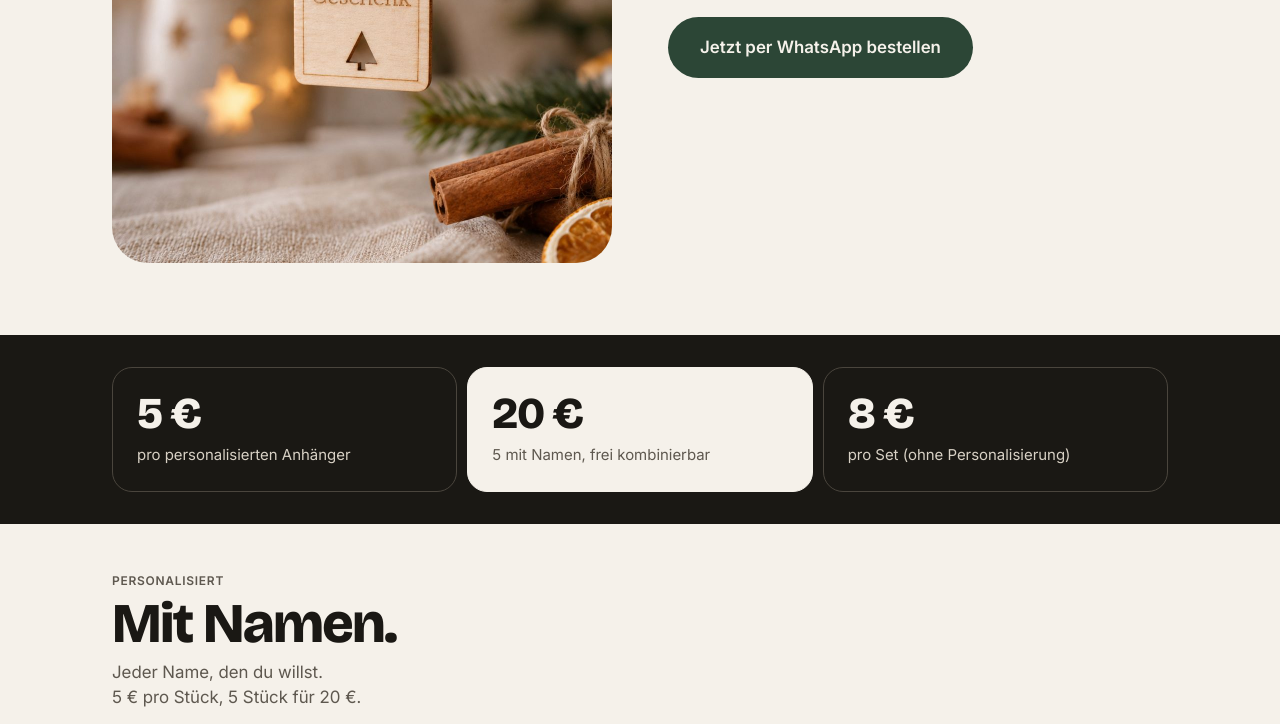
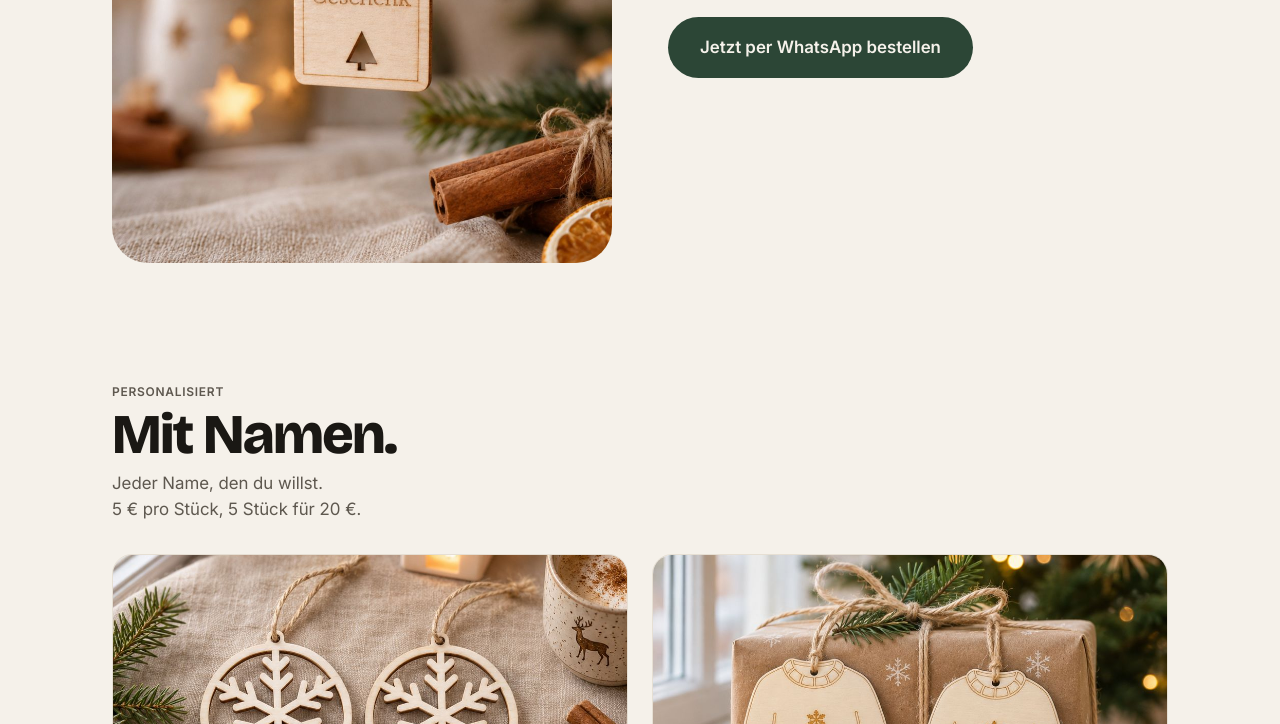
Before and after one commit to DDesignCoding/Weihnachtsanh-nger, a plain HTML site: page index.html in a window 1280 px wide. Shown: the part 377-1101 px from the top of the page. Drawn offline with Linux system fonts and the light colour scheme.

Commit message:
Delete pricing section from index.html
Removed pricing section from index.html.

```diff
--- a/index.html
+++ b/index.html
@@ -148,14 +148,6 @@ h1,h2,h3{font-family:var(--display);font-weight:800;margin:0}
   </div>
 </section>
 
-<section class="prices" id="preise" aria-label="Preise">
-  <div class="wrap">
-    <div class="price"><span>pro personalisierten Anhänger</span><b>5 €</b></div>
-    <div class="price is-light"><span>5 mit Namen, frei kombinierbar</span><b>20 €</b></div>
-    <div class="price"><span>pro Set (ohne Personalisierung)</span><b>8 €</b></div>
-  </div>
-</section>
-
 <section class="section" id="personalisiert">
   <div class="wrap">
     <div class="eyebrow">Personalisiert</div>
```
